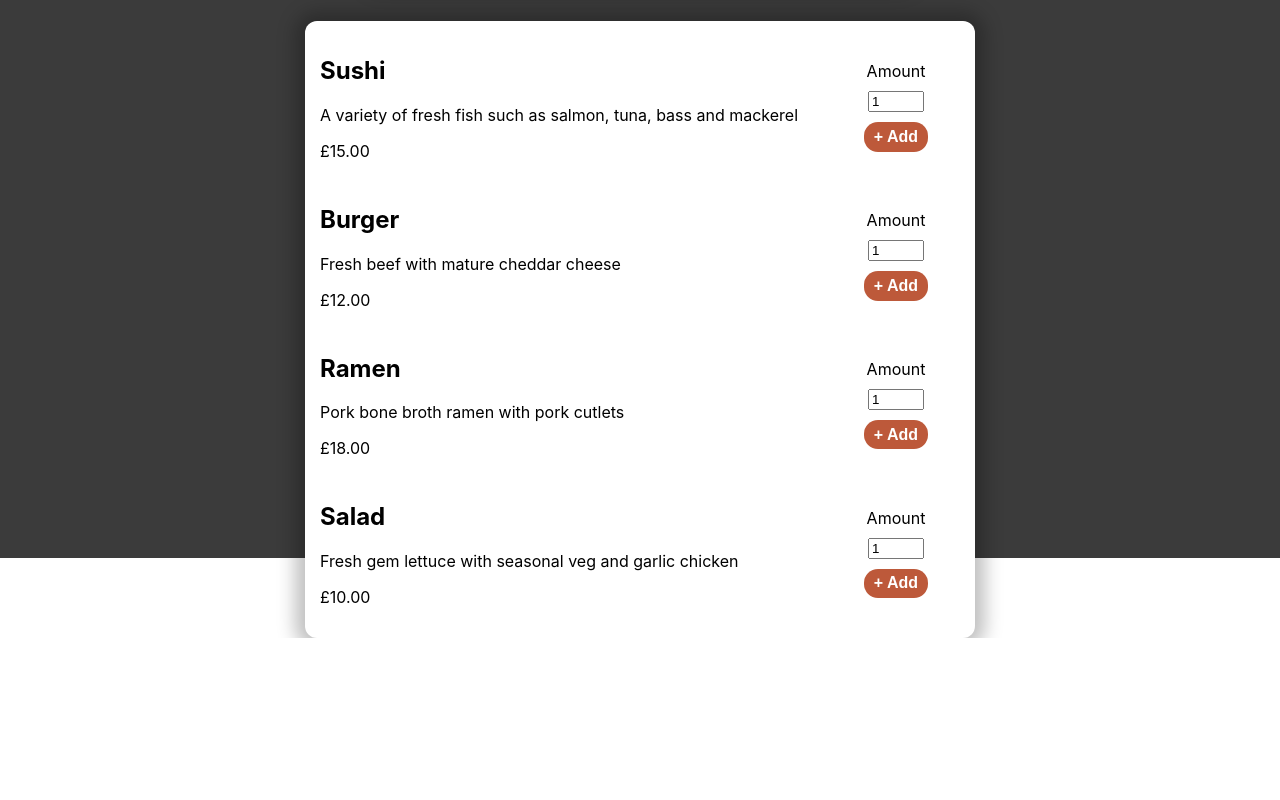
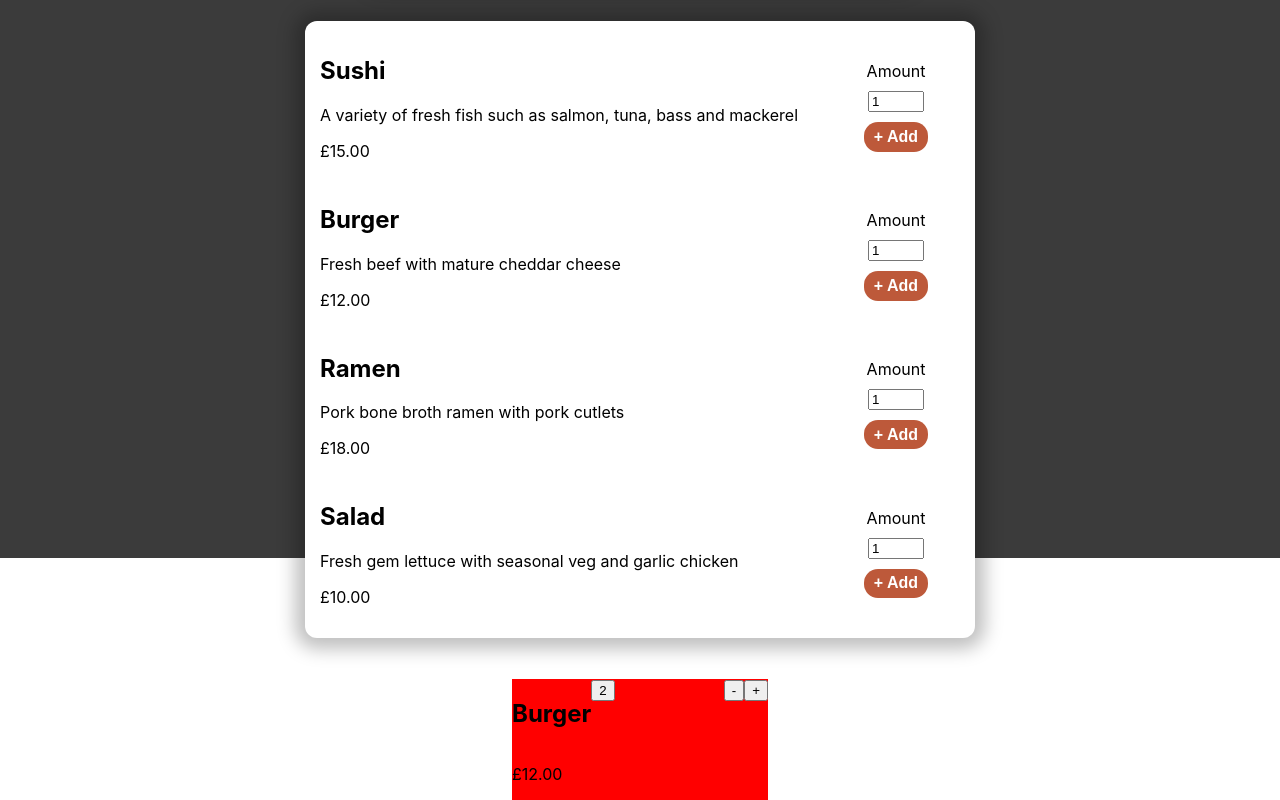
Before and after one commit to Thoss24/food-order-app, a React (Create React App) app: page / in a window 1280 px wide. Shown: the part 722-1522 px from the top of the page. Before the commit the page ends 1360 px from the top, so only its background shows below. Built offline with nearby package versions, Linux system fonts and the light colour scheme.

Commit message:
forwarding and rendering cart items

```diff
--- a/src/App.js
+++ b/src/App.js
@@ -1,46 +1,67 @@
 import Header from "./components/Header/Header";
-import { Fragment } from 'react';
+import { Fragment } from "react";
 import Body from "./components/Wrapper/Body";
 import Banner from "./components/Banner/Banner";
 import Menu from "./components/Menu/Menu";
+import Cart from "./components/Modal/Cart";
 
 const MenuItems = [
   {
     id: Math.random().toString(),
-    name: 'Sushi',
-    description: 'A variety of fresh fish such as salmon, tuna, bass and mackerel',
-    price: '£15.00'
+    name: "Sushi",
+    description:
+      "A variety of fresh fish such as salmon, tuna, bass and mackerel",
+    price: "£15.00",
   },
   {
     id: Math.random().toString(),
-    name: 'Burger',
-    description: 'Fresh beef with mature cheddar cheese',
-    price: '£12.00'
+    name: "Burger",
+    description: "Fresh beef with mature cheddar cheese",
+    price: "£12.00",
   },
   {
     id: Math.random().toString(),
-    name: 'Ramen',
-    description: 'Pork bone broth ramen with pork cutlets',
-    price: '£18.00'
+    name: "Ramen",
+    description: "Pork bone broth ramen with pork cutlets",
+    price: "£18.00",
   },
   {
     id: Math.random().toString(),
-    name: 'Salad',
-    description: 'Fresh gem lettuce with seasonal veg and garlic chicken',
-    price: '£10.00'
+    name: "Salad",
+    description: "Fresh gem lettuce with seasonal veg and garlic chicken",
+    price: "£10.00",
+  },
+];
+
+let MenuItemsInCart = [
+  {
+    key: Math.random().toString(),
+    name: "Burger",
+    description: 'Test',
+    price: "£12.00",
+    amount: 2
   }
 ];
+
+const handleForwardedNewMenuItems = (items) => {
+  MenuItemsInCart = [items, ...MenuItemsInCart];
+  console.log(MenuItemsInCart);
+};
 
 function App() {
   return (
     <Fragment>
-    <Header></Header>
-    <Body>
-      <Banner />
-      <Menu items={MenuItems} />
-    </Body>
+      <Header></Header>
+      <Body>
+        <Banner />
+        <Menu
+          items={MenuItems}
+          forwardedNewMenuItems={handleForwardedNewMenuItems}
+        />
+        <Cart cartItems={MenuItemsInCart}/>
+      </Body >
     </Fragment>
-  )
+  );
 }
 
 export default App;
--- a/src/components/Menu/Menu.js
+++ b/src/components/Menu/Menu.js
@@ -2,6 +2,9 @@ import MenuWrapper from "../Wrapper/MenuWrapper";
 import MenuItem from "./MenuItem";
 
 const Menu = (props) => {
+  const ForwardNewMenuItem = (items) => {
+    props.forwardedNewMenuItems(items)
+  }
 
   return (
     <MenuWrapper>
@@ -11,6 +14,7 @@ const Menu = (props) => {
           name={expense.name}
           description={expense.description}
           price={expense.price}
+          onAddNewMenuItem={ForwardNewMenuItem}
         />
       ))}
     </MenuWrapper>
--- a/src/components/Menu/MenuItem.js
+++ b/src/components/Menu/MenuItem.js
@@ -2,6 +2,24 @@ import classes from "./MenuItem.module.css";
 import React, { useState } from "react";
 
 const MenuItem = (props) => {
+
+  const [currentAmount, setCurrentAmount] = useState(1);
+
+  const AmountChangeHandler = (event) => {
+    setCurrentAmount(event.target.value)
+  };
+
+  const AddMenuItemToCart = () => {
+      const newMenuItem = {
+      key: Math.random().toString(),
+      name: props.name,
+      description: props.description,
+      price: props.price,
+      amount: currentAmount
+    };
+
+    props.onAddNewMenuItem(newMenuItem)
+  };
 
   return (
     <div className={classes['menu-item-container']}>
@@ -12,8 +30,8 @@ const MenuItem = (props) => {
       </div>
       <div className={classes.amount}>
         <label htmlFor="">Amount</label>
-        <input type="number" min="1" defaultValue='1' max="50" />
-        <button>+ Add</button>
+        <input type="number" min="1" defaultValue='1' max="50" onChange={AmountChangeHandler}/>
+        <button onClick={AddMenuItemToCart}>+ Add</button>
       </div>
     </div>
   );
--- /dev/null
+++ b/src/components/Modal/Cart.js
@@ -0,0 +1,14 @@
+import classes from "./Cart.module.css";
+import CartItem from "./CartItem";
+
+const Cart = (props) => {
+  return (
+    <div className={classes['cart-container']}>
+        {props.cartItems.map((item) => (
+            <CartItem price={item.price} name={item.name} amount={item.amount} key={item.key}/>
+        ))}
+    </div>
+  );
+};
+
+export default Cart;
--- /dev/null
+++ b/src/components/Modal/Cart.module.css
@@ -0,0 +1,5 @@
+.cart-container {
+    width: 50%;
+    width: 20%;
+    background-color: red;
+}
--- /dev/null
+++ b/src/components/Modal/CartItem.js
@@ -0,0 +1,23 @@
+import classes from "./CartItem.module.css";
+
+const CartItem = (props) => {
+  return (
+    <div className={classes["cart-item"]}>
+      <div className={classes["name-price-amount-container"]}>
+        <div className={classes["name-price-container"]}>
+          <h2>{props.name}</h2>
+          <p>{props.price}</p>
+        </div>
+        <div className={classes["amount-container"]}>
+          <button>{props.amount}</button>
+        </div>
+      </div>
+      <div className={classes["add-subtract-container"]}>
+        <button>-</button>
+        <button>+</button>
+      </div>
+    </div>
+  );
+};
+
+export default CartItem;
--- /dev/null
+++ b/src/components/Modal/CartItem.module.css
@@ -0,0 +1,23 @@
+.cart-item {
+    display: flex;
+    flex-direction: row;
+    justify-content: space-between;
+}
+
+.name-price-amount-container {
+    display: flex;
+    flex-direction: row;
+}
+
+.name-price-container {
+    display: flex;
+    flex-direction: column;
+}
+
+.amount-container {
+
+}
+
+.add-subtract-container {
+
+}
```
